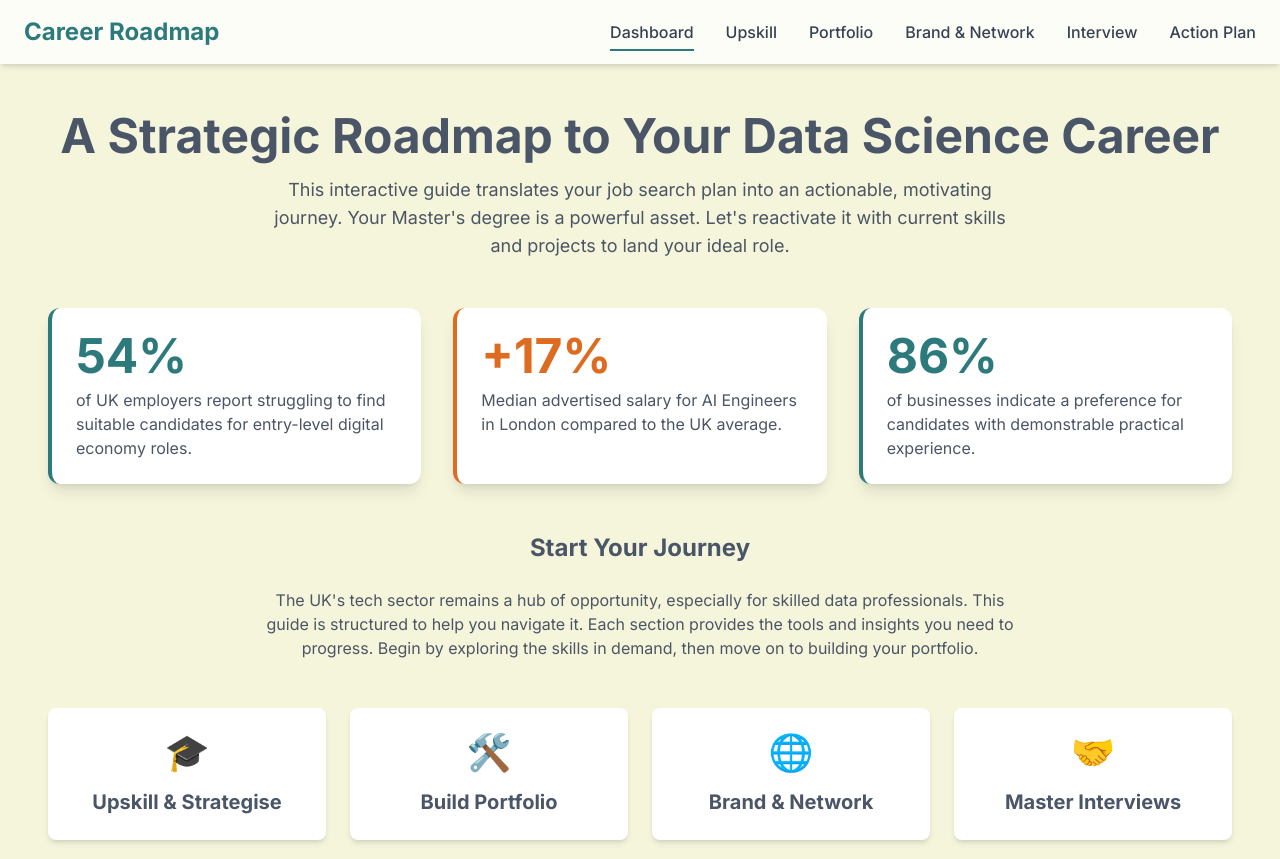
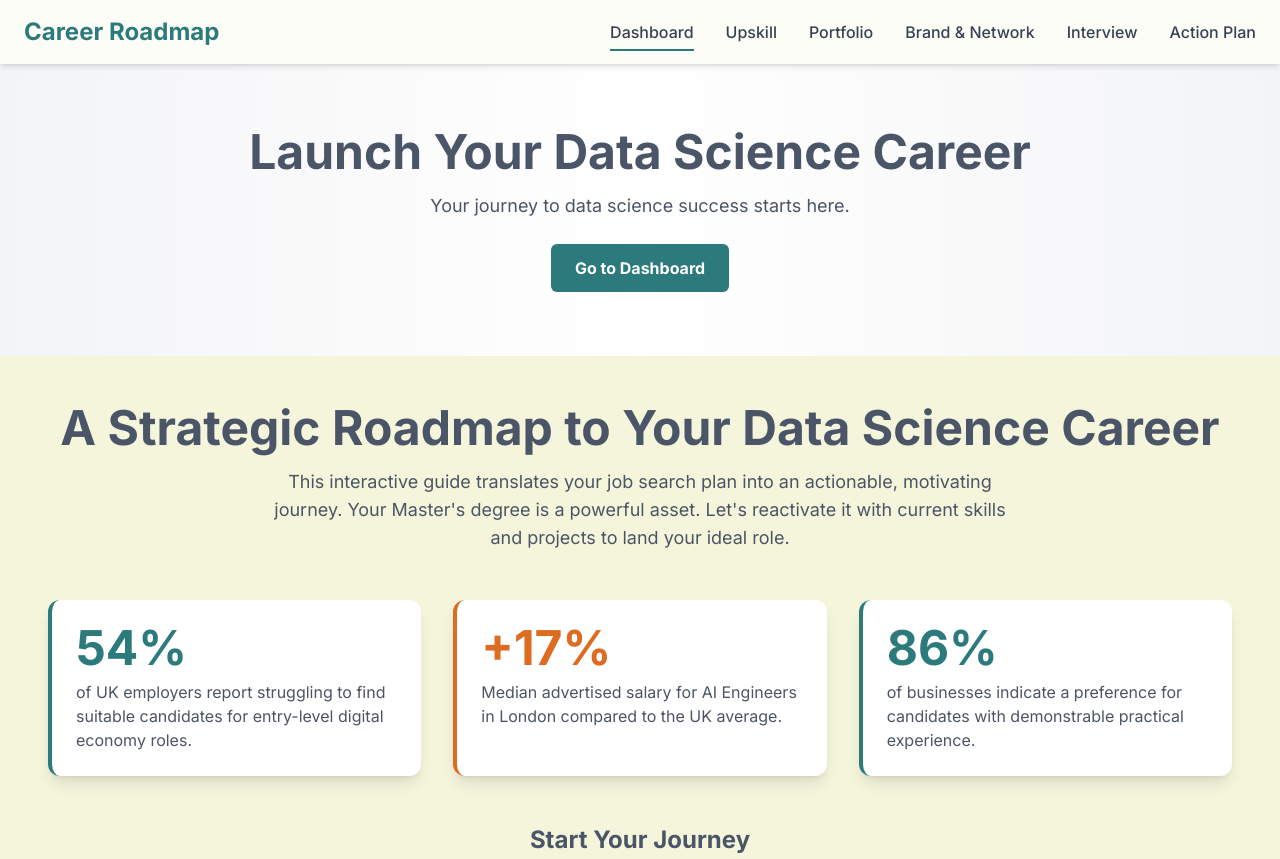
Before and after one commit to ashishsumanth1/career-roadmap-spa, a plain HTML site: page index.html in a window 1280 px wide. Shown: the top 859 px of the page. Drawn offline with nearby package versions, Linux system fonts and the light colour scheme.

Commit message:
Add hero section with gradient background

```diff
--- a/index.html
+++ b/index.html
@@ -97,6 +97,12 @@
             <a href="#plan" class="block py-2 px-6 text-sm text-gray-700 hover:bg-gray-100 nav-link" data-target="plan">Action Plan</a>
         </div>
     </header>
+
+    <section id="hero" class="bg-gradient-to-r from-gray-100 via-white to-gray-100 py-16 text-center">
+        <h1 class="text-4xl md:text-5xl font-bold mb-4">Launch Your Data Science Career</h1>
+        <p class="text-lg text-gray-600 mb-6">Your journey to data science success starts here.</p>
+        <a href="#dashboard" class="inline-block bg-[#2C7A7B] text-white font-semibold px-6 py-3 rounded-md hover:bg-[#276262]">Go to Dashboard</a>
+    </section>
 
     <main id="main-content">
         <section id="dashboard" class="view-section active min-h-screen container mx-auto p-6 lg:p-12">
```
